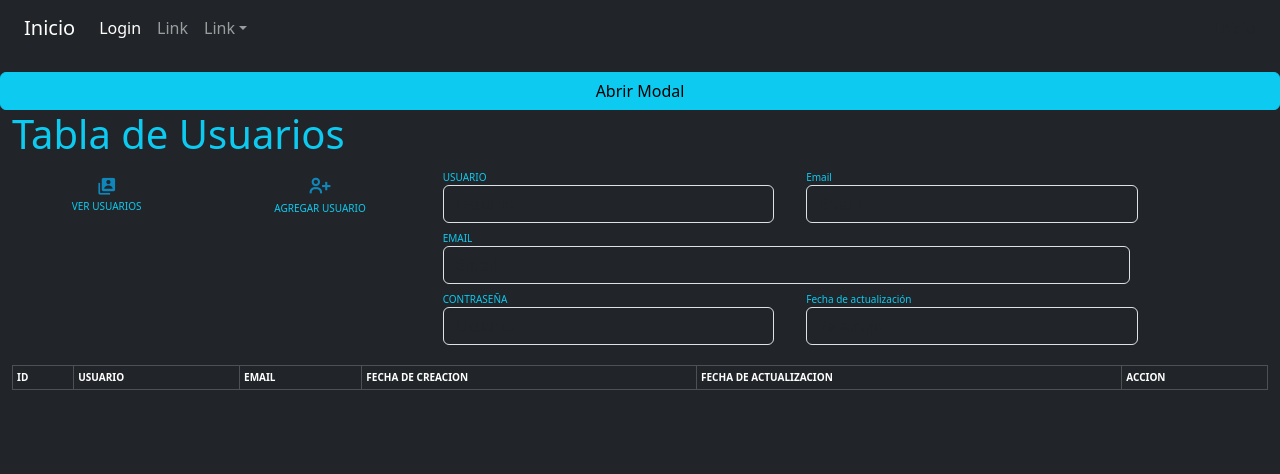
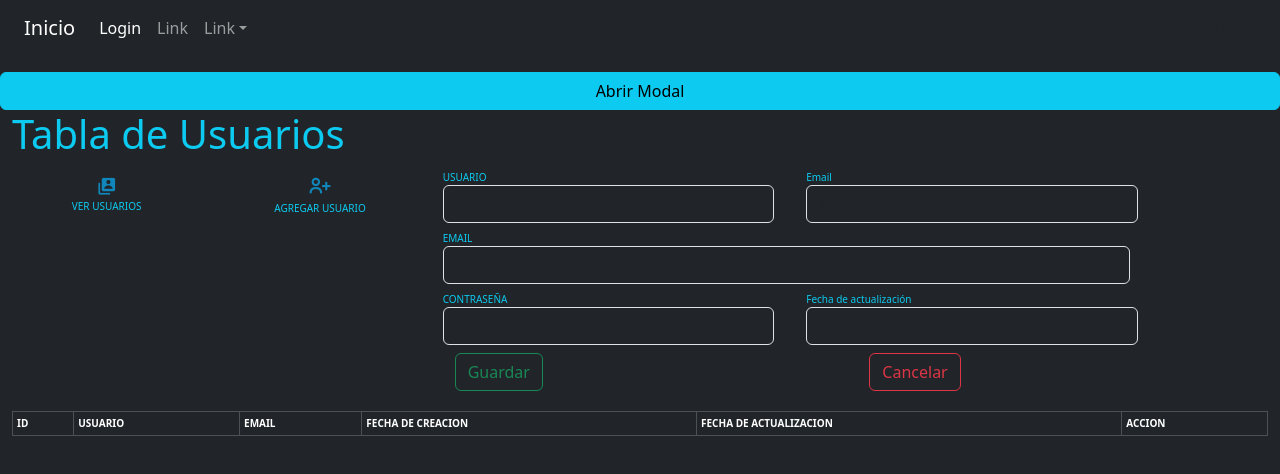
Before and after one commit to JASBOOTSTUDIOS/TareaFinalFrontend, a React (Vite) app: page /dashboard/usuarios in a window 1280 px wide. Shown: the top 474 px of the page. Built offline with nearby package versions, Linux system fonts and the light colour scheme.

Commit message:
windows Modal addered

```diff
--- a/src/components/Modals/ModalProps.tsx
+++ b/src/components/Modals/ModalProps.tsx
@@ -1,4 +1,5 @@
 import React from "react";
+import { BgContent } from "../themesAndColors/TemesAndColors";
 
 interface ModalProps {
   show: boolean;
@@ -9,9 +10,9 @@ interface ModalProps {
 
 export const ModalBootstrap: React.FC<ModalProps> = ({ show, handleClose, title, children }) => {
   return (
-    <div className={`modal fade ${show ? "show d-block" : "d-none"}`} tabIndex={-1} role="dialog">
-      <div className="modal-dialog" role="document">
-        <div className="modal-content">
+    <div className={`modal fade ${show ? "show d-block" : "d-none"} `} tabIndex={-1} role="dialog">
+      <div className="modal-dialog " role="document">
+        <div className={`modal-content alert alert-ligth`}>
           <div className="modal-header">
             <h5 className="modal-title">{title}</h5>
             <button type="button" className="btn-close" onClick={handleClose}></button>
--- a/src/components/Tables/CredentialsTable.tsx
+++ b/src/components/Tables/CredentialsTable.tsx
@@ -19,8 +19,10 @@ export type Credentials = {
 };
 
 export function CredentialsTable() {
+
   const navigate = useNavigate();
   const [Users, useUsers] = useState<Credentials[]>([]);
+  const [UpdateCredentialsModal, setUpdateCredentialsModal] = useState(false);
 
   const validTokens = validToken();
   if (!validTokens) {
--- a/src/components/Tables/FormTableCredentials.tsx
+++ b/src/components/Tables/FormTableCredentials.tsx
@@ -32,7 +32,12 @@ return (<>
             <label htmlFor="telefono" className={`${textColorPrimary}`}>Fecha de actualización</label>
             <input className={`bg-dark form-control ${textColorPrimary}`} disabled placeholder="Telefono" type="text" id="telefono"/>
         </div>
+        <div className="row m-1">
+            <div className="col"><button type="submit" className="btn btn-outline-success">Guardar</button></div>
+            <div className="col"><button  className="btn btn-outline-danger" >Cancelar</button></div>
+        </div>
     </div>
+
 </form>
 </>)
 }
--- a/src/pages/dashboard/routesDashboard/UsuaiosDashboard.tsx
+++ b/src/pages/dashboard/routesDashboard/UsuaiosDashboard.tsx
@@ -2,6 +2,7 @@ import { textColorPrimary } from "../../../components/themesAndColors/TemesAndCo
 import { CredentialsTable } from "../../../components/Tables/CredentialsTable";
 import { ModalBootstrap } from "../../../components/Modals/ModalProps";
 import { useState } from "react";
+import FormTableCredentials from "../../../components/Tables/FormTableCredentials";
 
 export default function UsuariosDashboard() {
   const [showModal, useShowModal] = useState(false);
@@ -16,7 +17,7 @@ export default function UsuariosDashboard() {
           handleClose={() => useShowModal(false)}
           title="Modal de Prueva"
         >
-          <h1 className={`${textColorPrimary}`}>Mi Modal Funciona</h1>
+          <FormTableCredentials/>
         </ModalBootstrap>
         <h1 className={`${textColorPrimary}`}>Tabla de Usuarios</h1>
         <CredentialsTable />
```
